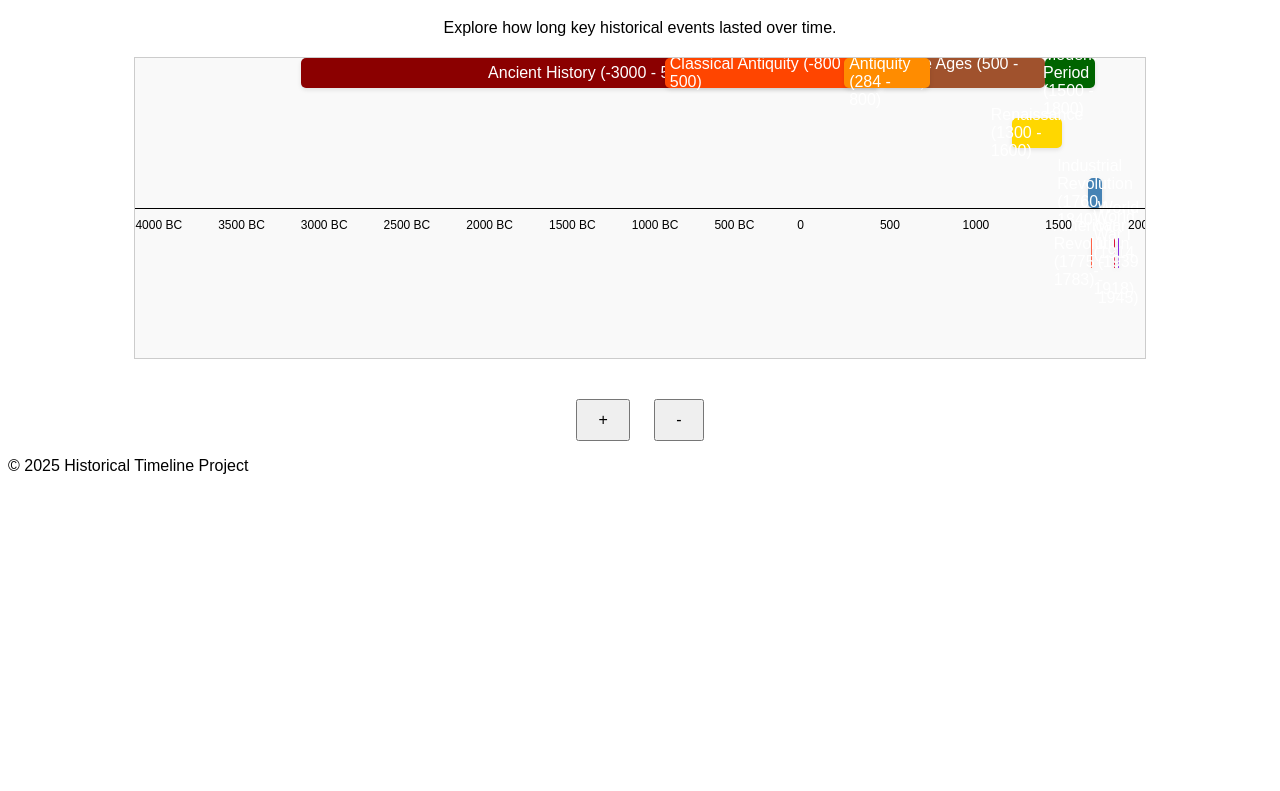
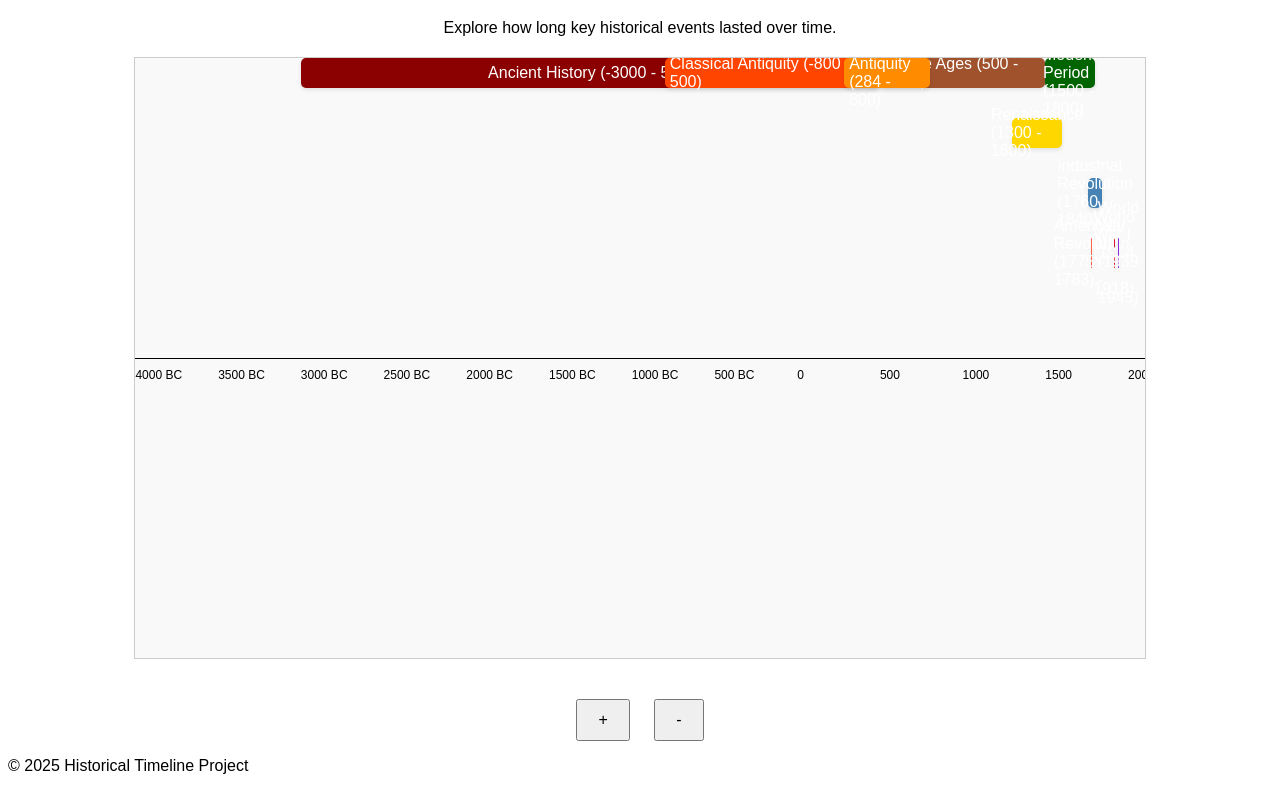
Before and after one commit to SolutionsAsService/HistoryTimeline, a plain HTML site: page index.html in a window 1280 px wide. Shown: the part 61-852 px from the top of the page. Before the commit the page ends 800 px from the top, so only its background shows below. Drawn offline with Linux system fonts and the light colour scheme.

Commit message:
Update styles.css

```diff
--- a/styles.css
+++ b/styles.css
@@ -15,7 +15,7 @@ header {
 
 .timeline-wrapper {
     position: relative;
-    height: 300px; /* Increase height to accommodate multiple rows */
+    height: 600px; /* Increase height to accommodate multiple rows */
     border: 1px solid #ccc;
     background-color: #f9f9f9;
     margin-bottom: 20px;
```
